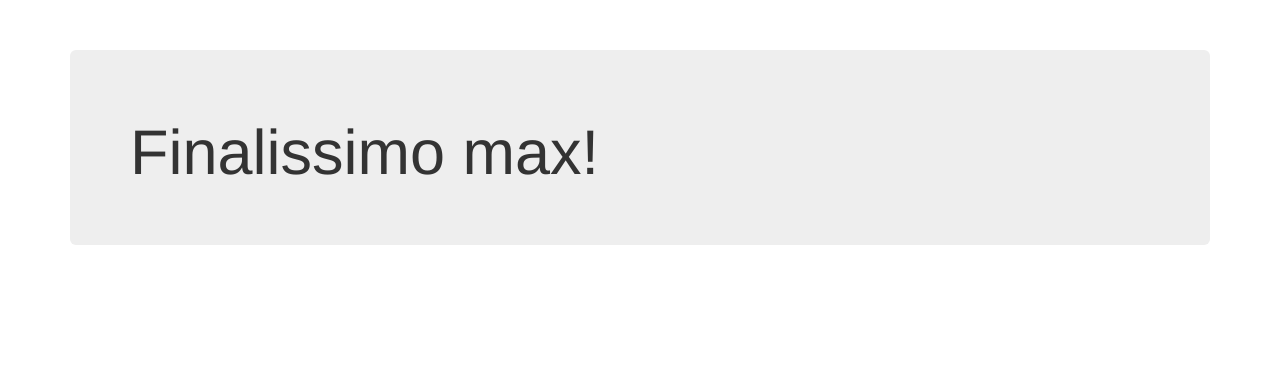
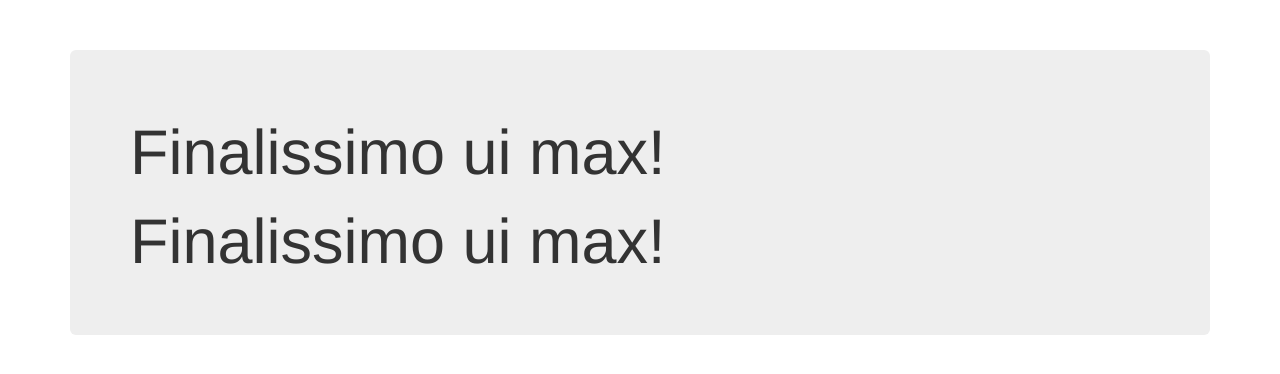
Before and after one commit to jross-iscteiul/dockerwebapp-master, a website: page index.html in a window 1280 px wide. Drawn offline with nearby package versions, Linux system fonts and the light colour scheme.

Commit message:
Update index.html

```diff
--- a/index.html
+++ b/index.html
@@ -13,7 +13,8 @@
 
     <div class="container">
         <div class="jumbotron">
-            <h1>Finalissimo  max!</h1>
+            <h1>Finalissimo ui max!</h1>
+            <h1>Finalissimo ui max!</h1>
         </div>
     </div>
 
```
